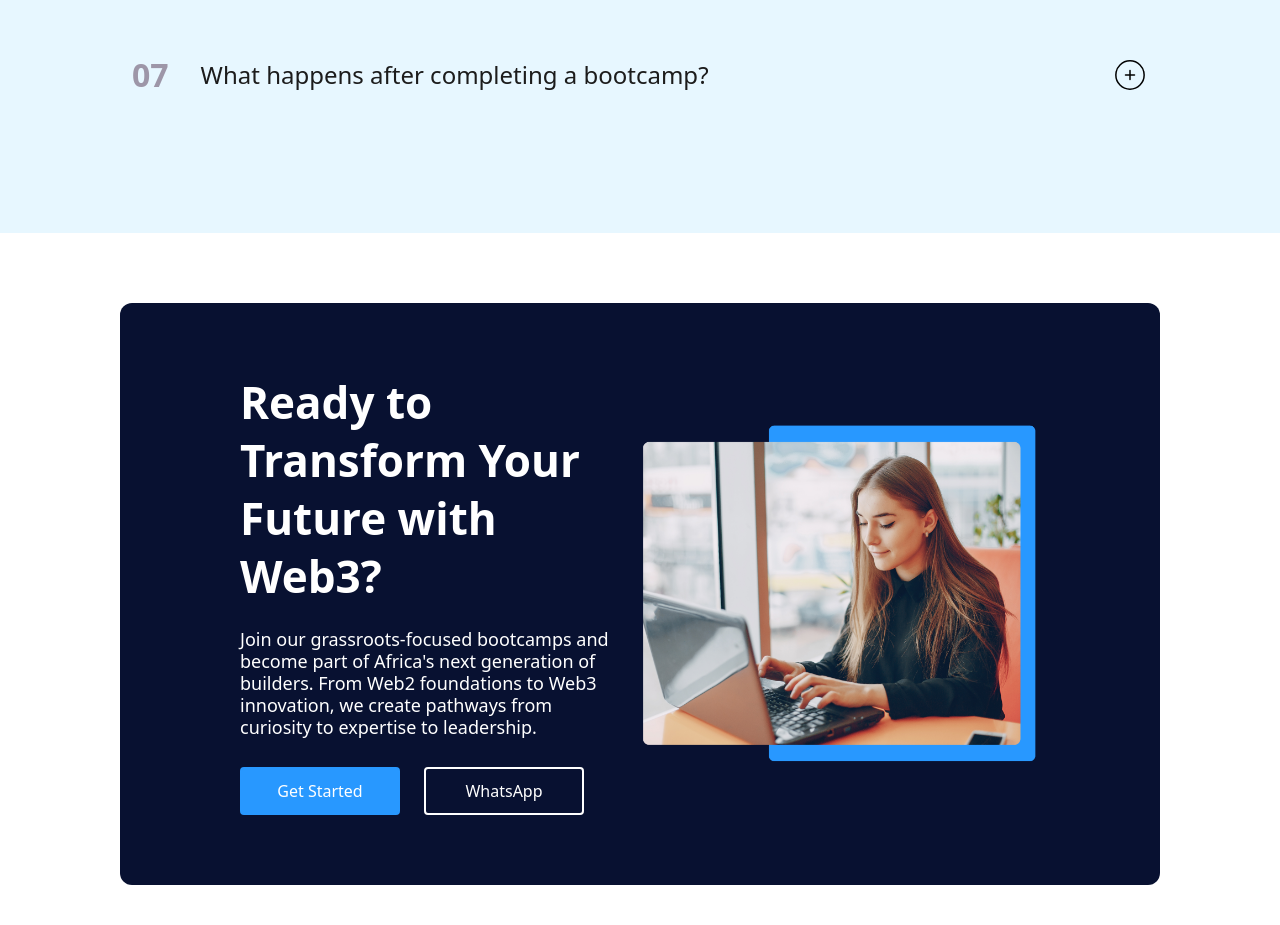
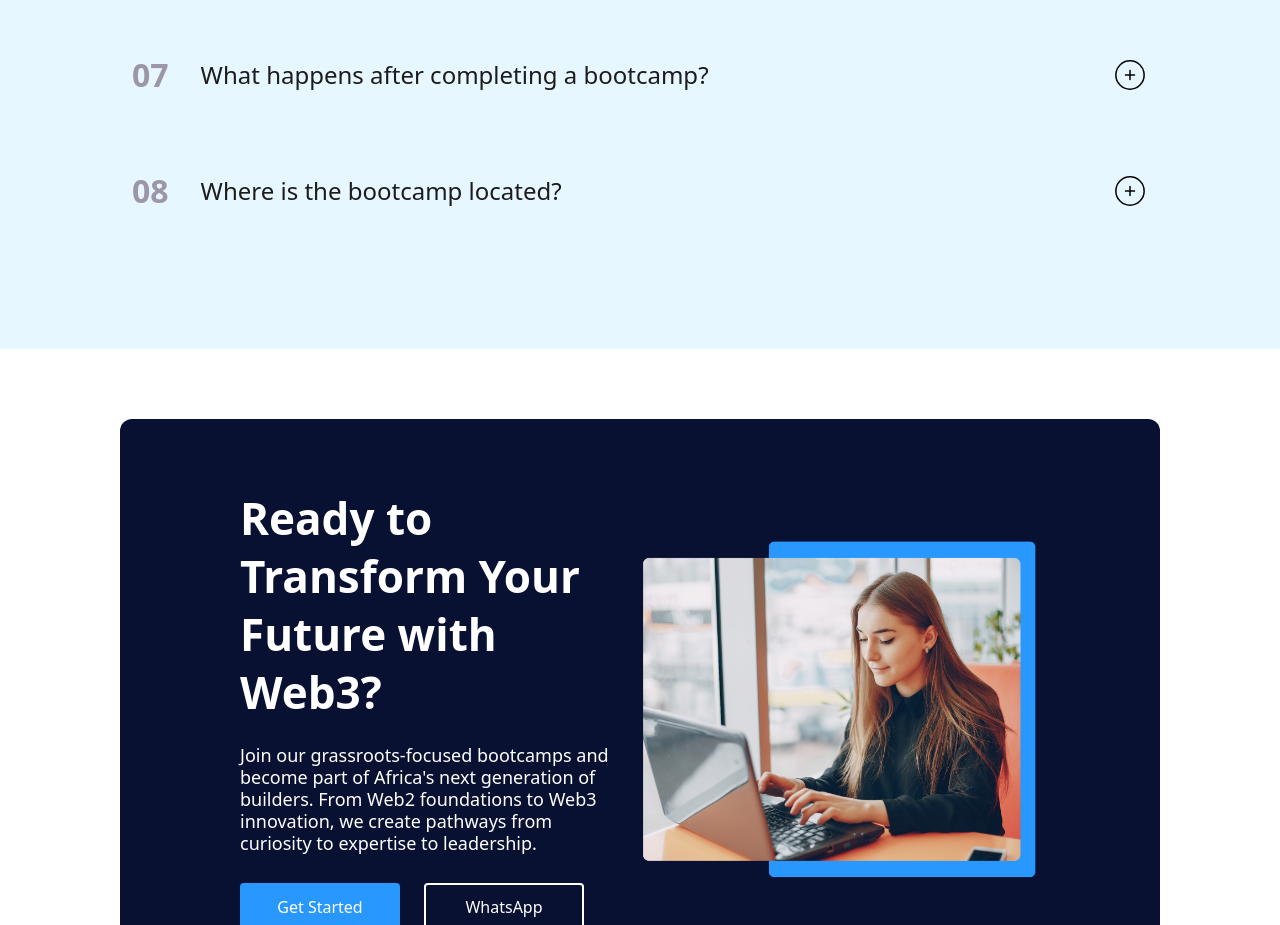
Before and after one commit to Talent-Blocks-Lab/TalentBlocks-Frontend, a React (Vite) app: page / in a window 1280 px wide. Shown: the part 6280-7205 px from the top of the page. Built offline with nearby package versions, Linux system fonts and the light colour scheme; no server answers; a web font is replaced by a local one.

Commit message:
clean up

```diff
--- a/src/components/FAQs.jsx
+++ b/src/components/FAQs.jsx
@@ -44,6 +44,12 @@ const faqsData = [
     question: "What happens after completing a bootcamp?",
     answer:
       "We don't just teach skills — we create pathways. After completing our programs, you join a vibrant community of learners, mentors, and builders. We help you connect with real-world projects, international opportunities, and ongoing support to transform from a learner into a builder, and from a builder into a leader.",
+  },
+  {
+    id: "08",
+    question: "Where is the bootcamp located?",
+    answer:
+      "Our physical bootcamp is currently located in Ibadan, Oyo State, Nigeria. While we plan to expand to more African countries in the future, individuals from other African countries are welcome to join us at our current location. We're building a pan-African community, and we encourage talents from across the continent to be part of this movement.",
   },
 ];
 
--- a/src/components/Footer.jsx
+++ b/src/components/Footer.jsx
@@ -8,7 +8,7 @@ const socialLinks = [
   { icon: <FaLinkedinIn />, url: "https://linkedin.com" },
   { icon: <RiInstagramFill />, url: "https://instagram.com" },
   { icon: <FaFacebookF />, url: "https://facebook.com" },
-  { icon: <FaTwitter />, url: "https://x.com" },
+  { icon: <FaTwitter />, url: "https://x.com/talentblockslab" },
 ];
 
 const Footer = () => {
@@ -42,7 +42,7 @@ const Footer = () => {
           </div>
           <small className="text-black text-sm font-normal block mt-3">
             We care about your data. Check our{" "}
-            <Link to="/privacy" className="underline underline-offset-4">
+            <Link to="/" className="underline underline-offset-4">
               privacy policy
             </Link>
           </small>
```
